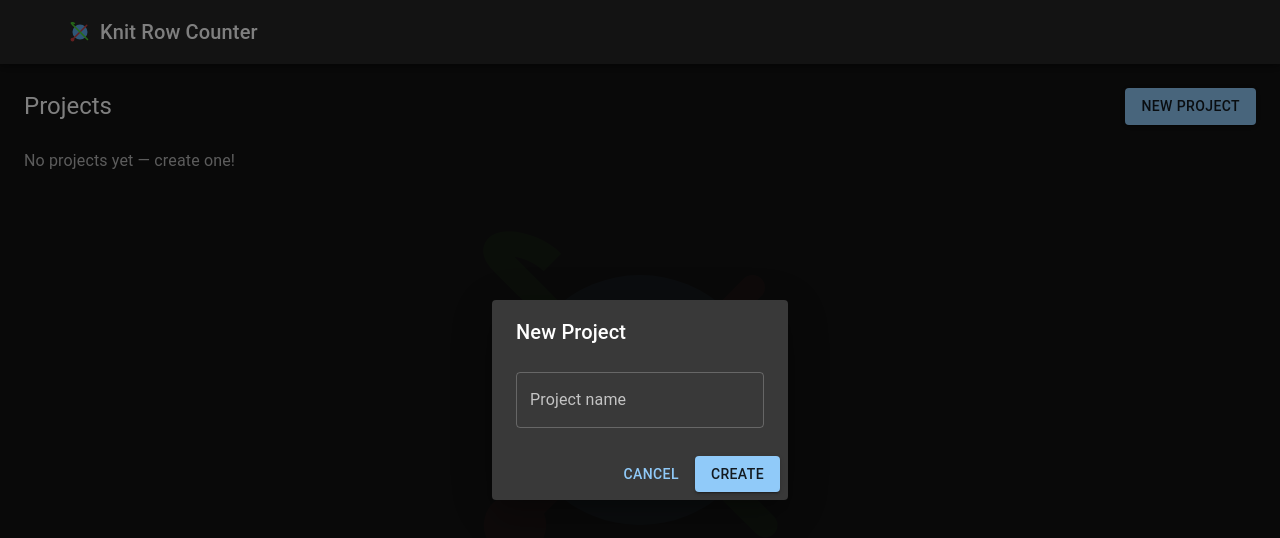
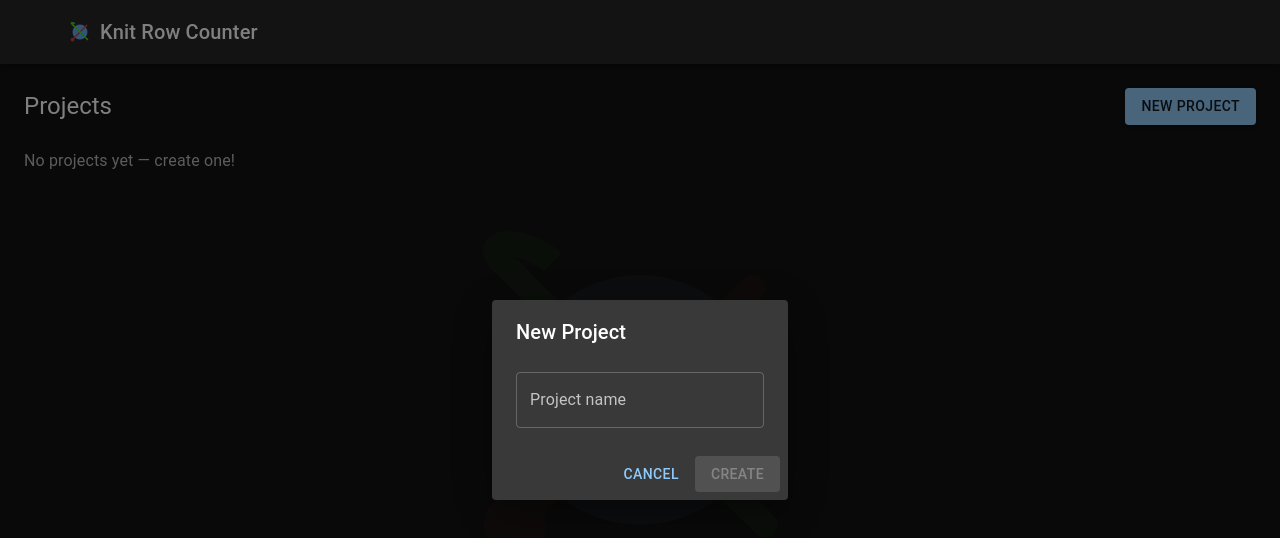
Before and after one commit to SEary342/knit-row-counter, a React (Vite) app: page /#/ in a window 1280 px wide. Both pictures are taken after a click on the button "NEW PROJECT". Shown: the top 538 px of the page. Built offline with nearby package versions, Linux system fonts and the light colour scheme; some icons are missing.

Commit message:
feat: Ergonomics and layout adjustments

```diff
--- a/package.json
+++ b/package.json
@@ -1,7 +1,7 @@
 {
   "name": "knit-row-counter",
   "private": true,
-  "version": "0.0.3",
+  "version": "0.0.4",
   "type": "module",
   "scripts": {
     "dev": "vite --host",
--- a/src/components/SectionDialog.tsx
+++ b/src/components/SectionDialog.tsx
@@ -190,13 +190,11 @@ const SectionDialog = ({ section, open, onClose, trigger }: SectionDialogProps)
           </DialogContent>
 
           <DialogActions>
-            <Box display="flex" flex={1} justifyContent="space-between">
-              {section ? (
+            <Box display="flex" flex={1} justifyContent="space-between" sx={{ px: 2 }}>
+              {section && (
                 <Button onClick={() => setConfirmOpen(true)} color="error">
                   Delete
                 </Button>
-              ) : (
-                <div />
               )}
               <Button onClick={onClose}>Cancel</Button>
               <Button type="submit">Save</Button>
--- /dev/null
+++ b/src/pages/NewProjectDialog.tsx
@@ -0,0 +1,54 @@
+import React from 'react'
+import { Button, TextField, Dialog, DialogTitle, DialogContent, DialogActions } from '@mui/material'
+
+interface NewProjectDialogProps {
+  open: boolean
+  onClose: () => void
+  onCreate: (name: string) => void
+}
+
+export default function NewProjectDialog({ open, onClose, onCreate }: NewProjectDialogProps) {
+  const [name, setName] = React.useState('')
+
+  const handleCreate = () => {
+    const trimmedName = name.trim()
+    if (!trimmedName) return
+    onCreate(trimmedName)
+    setName('')
+  }
+
+  const handleClose = () => {
+    setName('')
+    onClose()
+  }
+
+  const handleKeyDown = (event: React.KeyboardEvent) => {
+    if (event.key === 'Enter') {
+      event.preventDefault()
+      handleCreate()
+    }
+  }
+
+  return (
+    <Dialog open={open} onClose={handleClose}>
+      <DialogTitle>New Project</DialogTitle>
+      <DialogContent>
+        <TextField
+          value={name}
+          onChange={(e) => setName(e.target.value)}
+          onKeyDown={handleKeyDown}
+          label="Project name"
+          fullWidth
+          autoFocus
+          sx={{ mt: 1 }}
+        />
+      </DialogContent>
+      <DialogActions>
+        <Button onClick={handleClose}>Cancel</Button>
+        <Button onClick={handleCreate} variant="contained" disabled={!name.trim()}>
+          Create
+        </Button>
+      </DialogActions>
+    </Dialog>
+  )
+}
--- a/src/pages/ProjectPickerView.tsx
+++ b/src/pages/ProjectPickerView.tsx
@@ -8,12 +8,7 @@ import {
   ListItemText,
   IconButton,
   Button,
-  TextField,
   Stack,
-  Dialog,
-  DialogTitle,
-  DialogContent,
-  DialogActions,
   ListItemButton,
 } from '@mui/material'
 import DeleteIcon from '@mui/icons-material/Delete'
@@ -22,6 +17,7 @@ import { useAppDispatch, useAppSelector } from '../app/hooks'
 import { createProject, deleteProject, selectProject } from '../features/projects/projectsSlice'
 import ConfirmationDialog from '../components/ConfirmationDialog'
 import type { Project } from '../features/projects/types'
+import NewProjectDialog from './NewProjectDialog'
 
 export default function ProjectPickerView() {
   const dispatch = useAppDispatch()
@@ -31,7 +27,6 @@ export default function ProjectPickerView() {
   const [openNew, setOpenNew] = React.useState(false)
   const [confirmOpen, setConfirmOpen] = React.useState(false)
   const [projectToDelete, setProjectToDelete] = React.useState<Project | null>(null)
-  const [name, setName] = React.useState('')
 
   const handleOpenConfirm = (project: Project) => {
     setProjectToDelete(project)
@@ -44,10 +39,8 @@ export default function ProjectPickerView() {
     setProjectToDelete(null)
   }
 
-  const handleCreate = () => {
-    if (!name.trim()) return
-    dispatch(createProject({ name: name.trim() }))
-    setName('')
+  const handleCreate = (name: string) => {
+    dispatch(createProject({ name }))
     setOpenNew(false)
 
     // Navigate to last project after a tiny delay (works for skeleton)
@@ -91,25 +84,7 @@ export default function ProjectPickerView() {
         ))}
       </List>
 
-      <Dialog open={openNew} onClose={() => setOpenNew(false)}>
-        <DialogTitle>New Project</DialogTitle>
-        <DialogContent>
-          <TextField
-            value={name}
-            onChange={(e) => setName(e.target.value)}
-            label="Project name"
-            fullWidth
-            autoFocus
-            sx={{ mt: 1 }}
-          />
-        </DialogContent>
-        <DialogActions>
-          <Button onClick={() => setOpenNew(false)}>Cancel</Button>
-          <Button onClick={handleCreate} variant="contained">
-            Create
-          </Button>
-        </DialogActions>
-      </Dialog>
+      <NewProjectDialog open={openNew} onClose={() => setOpenNew(false)} onCreate={handleCreate} />
 
       <ConfirmationDialog
         open={confirmOpen}
```
Also changed, not shown: 3 other files (tests, documents, lock files or other folders).
